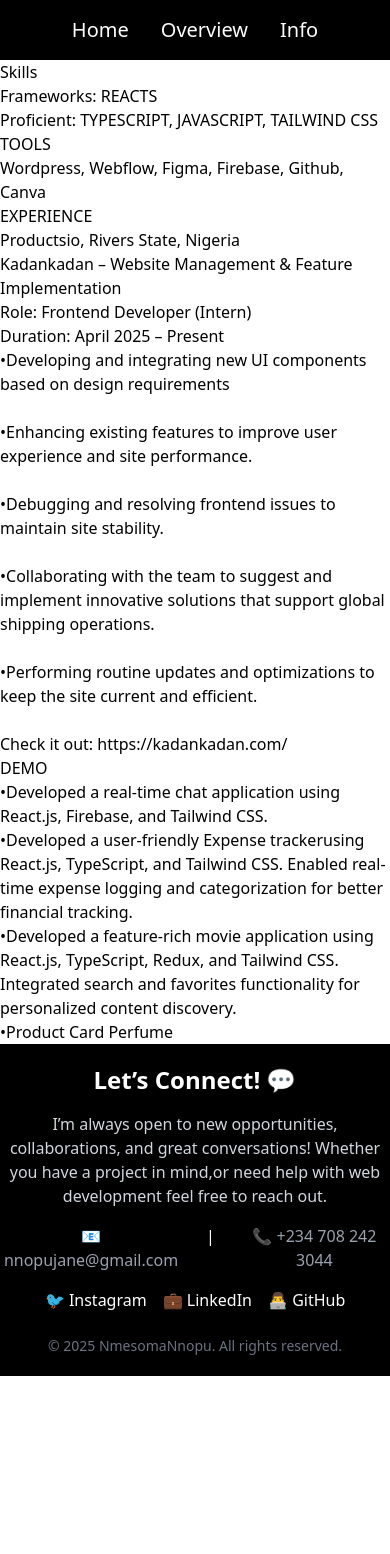
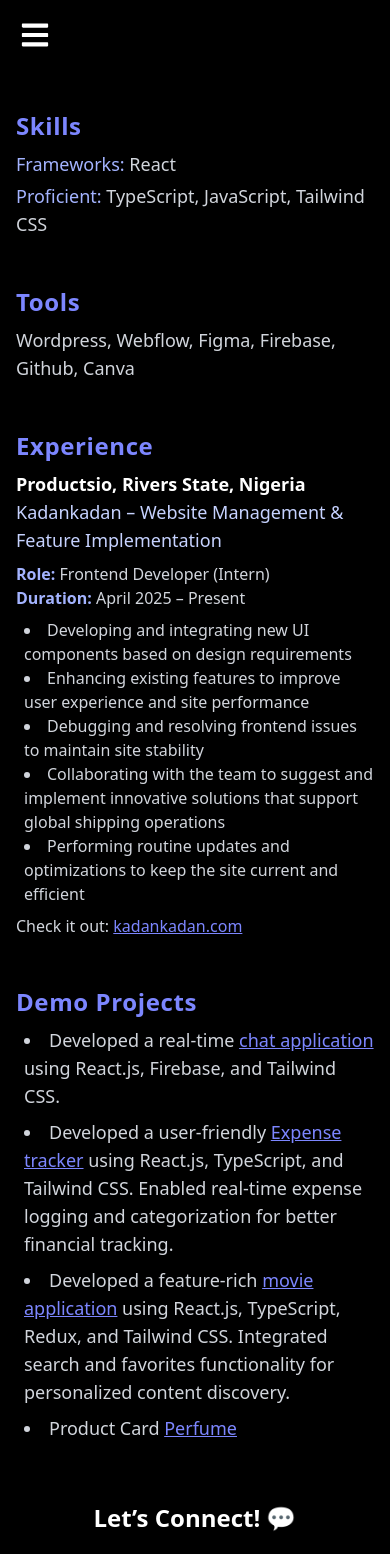
Before and after one commit to nmesomajane/my-portfolio, a React (Vite) app: page /info in a window 390 px wide. Shown: the top 1554 px of the page. Before the commit the page ends 1376 px from the top, so only its background shows below. Built offline with nearby package versions, Linux system fonts and the light colour scheme.

Commit message:
updated my work

```diff
--- a/src/components/Header.tsx
+++ b/src/components/Header.tsx
@@ -1,50 +1,83 @@
-import React from 'react'
-import { Link, NavLink, useNavigate } from 'react-router-dom';
-import {FaTv, FaFilm, FaUser, FaSearch } from 'react-icons/fa';
-
+import React, { useState } from "react";
+import { Link, NavLink, useNavigate } from "react-router-dom";
+import { FaBars, FaTimes } from "react-icons/fa";
 
 const navigation = [
-  {
-    label: 'Home',
-    href: '/home',
+  { label: "Home", href: "/home" },
+  { label: "Overview", href: "/overview" },
+  { label: "Info", href: "/info" },
+];
 
-  },
-  {
-    label: 'Overview',
-    href: '/overview',
-
-  },
-  {
-    label: 'Info',
-    href: '/info',
-
-  },
-];
 const Header = () => {
-const navigate = useNavigate();
-
+  const [menuOpen, setMenuOpen] = useState(false);
 
   return (
-    <div className='bg-black w-full'>
-      {/* navbar */}
-      <div className=' sm:flex sm:p-3 sm:text-lg text-white w-full'>
-        <nav className="  w-full flex justify-center gap-4 bg-black p-4 text-4xl">
+    <div className="bg-black w-full">
+      <div className="flex justify-between items-center p-1 text-lg text-white w-full">
+        <nav className="w-full flex justify-between items-center bg-black p-4 text-4xl">
+          {/* Desktop Nav */}
+          <div className="hidden md:flex">
             {navigation.map((nav, index) => (
               <NavLink
                 key={index}
                 to={nav.href}
-              className="text-white text-xl hover:text-gray transition-colors px-2"
+                className={({ isActive }) =>
+                  `text-white text-xl px-2 transition-colors
+                  hover:underline underline-offset-8
+                  ${isActive ? "underline underline-offset-8 text-indigo-400 font-bold" : ""}`
+                }
               >
                 {nav.label}
               </NavLink>
+            ))}
+          </div>
+          {/* Download CV Button (always visible on desktop, below on mobile) */}
+          <a
+            href="/resume.pdf"
+            download
+            className="hidden md:inline-block ml-4 bg-indigo-500 text-white text-base px-4 py-2 shadow hover:bg-indigo-200 hover:text-black transition-colors text-center rounded"
+          >
+            Download CV
+          </a>
+          {/* Hamburger Icon */}
+          <button
+            className="md:hidden text-white text-3xl focus:outline-none"
+            onClick={() => setMenuOpen(!menuOpen)}
+            aria-label="Toggle menu"
+          >
+            {menuOpen ? <FaTimes /> : <FaBars />}
+          </button>
+        </nav>
+        {/* Mobile Menu */}
+        {menuOpen && (
+          <div className="absolute top-16 left-0 w-full bg-black z-50 flex flex-col items-center py-6 space-y-4 md:hidden shadow-lg">
+            {navigation.map((nav, index) => (
+              <NavLink
+                key={index}
+                to={nav.href}
+                className={({ isActive }) =>
+                  `text-white text-xl px-2 transition-colors
+                  hover:underline underline-offset-8
+                  ${isActive ? "underline underline-offset-8 text-indigo-400 font-bold" : ""}`
+                }
+                onClick={() => setMenuOpen(false)}
+              >
+                {nav.label}
+              </NavLink>
+            ))}
+            <a
+              href="/resume.pdf"
+              download
+              className="bg-indigo-500 text-white text-base px-4 py-2 shadow hover:bg-indigo-200 hover:text-black transition-colors text-center rounded"
+              onClick={() => setMenuOpen(false)}
+            >
+              Download CV
+            </a>
+          </div>
+        )}
+      </div>
+    </div>
+  );
+};
 
-          ))}
-        </nav>
-
-        </div>
-
-    </div>
-  )
-}
-
-export default Header
+export default Header;
--- a/src/pages/Info.tsx
+++ b/src/pages/Info.tsx
@@ -1,54 +1,124 @@
 import React from "react";
+import { motion } from "framer-motion";
+
+
 
 const Info = () => {
   return (
-    <div>
-      <div>
-        <h1>Skills</h1>
-        <p>Frameworks: REACTS</p>
-        <p>Proficient: TYPESCRIPT, JAVASCRIPT, TAILWIND CSS</p>
-      </div>
-      <div>
-        {" "}
-        <h1>TOOLS</h1>
-        <p>Wordpress, Webflow, Figma, Firebase, Github, Canva</p>
-      </div>
-      <div>
-        <h1>EXPERIENCE</h1>
-        <p>Productsio, Rivers State, Nigeria</p>
-        <p>Kadankadan – Website Management & Feature Implementation</p>
-        <p>
-          Role: Frontend Developer (Intern) <br />
-          Duration: April 2025 – Present <br />
-          &bull;Developing and integrating new UI components based on design
-          requirements <br /> <br />
-          &bull;Enhancing existing features to improve user experience and site
-          performance. <br /> <br />
-          &bull;Debugging and resolving frontend issues to maintain site
-          stability. <br />
-          <br />
-          &bull;Collaborating with the team to suggest and implement innovative
-          solutions that support global shipping operations. <br />
-          <br />
-          &bull;Performing routine updates and optimizations to keep the site
-          current and efficient. <br /><br />
-          Check it out: <a href="">https://kadankadan.com/</a>
-        </p>
-      </div>
-      <div>
-        <h1>
-          DEMO
-        </h1>
-        <p>
-          &bull;Developed a real-time <a href="https://github.com/nmesomajane/Quick-chat.git">chat application</a> using React.js, Firebase, and Tailwind CSS. <br />
-          &bull;Developed a user-friendly <a href="https://github.com/nmesomajane/expense-tracker.git">Expense tracker</a>using React.js, TypeScript, and Tailwind CSS.
-Enabled real-time expense logging and categorization for better financial tracking. <br />
- &bull;Developed a feature-rich <a href="https://github.com/nmesomajane/expense-tracker.git">movie application</a>  using React.js, TypeScript, Redux, and Tailwind CSS.
-Integrated search and favorites  functionality for personalized content discovery. <br />
-&bull;Product Card <a href="https://tefem-hazel.vercel.app/">Perfume</a>
+    <div className="min-h-screen bg-black text-gray-200 md:px-10 px-4 py-10 font-sans">
+      <motion.div
+          className="w-full space-y-12"
+          initial={{ x: -100, opacity: 0 }}
+          animate={{ x: 0, opacity: 1 }}
+          transition={{ duration: 1, ease: "easeOut" }}
+        >
 
-        </p>
-      </div>
+        {/* Skills */}
+        <div>
+          <h2 className="text-2xl md:text-3xl font-bold text-indigo-400 mb-2 tracking-wide md:p-4px">Skills</h2>
+          <p className="text-lg md:text-xl font-medium text-gray-300 mb-1">
+            <span className="text-indigo-300">Frameworks:</span> React
+          </p>
+          <p className="text-lg md:text-xl font-medium text-gray-300">
+            <span className="text-indigo-300">Proficient:</span> TypeScript, JavaScript, Tailwind CSS
+          </p>
+        </div>
+
+        {/* Tools */}
+        <div>
+          <h2 className="text-2xl md:text-3xl font-bold text-indigo-400 mb-2 tracking-wide">Tools</h2>
+          <p className="text-lg md:text-xl font-medium text-gray-300">
+            Wordpress, Webflow, Figma, Firebase, Github, Canva
+          </p>
+        </div>
+
+        {/* Experience */}
+        <div>
+          <h2 className="text-2xl md:text-3xl font-bold text-indigo-400 mb-2 tracking-wide">Experience</h2>
+          <p className="text-lg font-semibold text-white">Productsio, Rivers State, Nigeria</p>
+          <p className="text-lg font-medium text-indigo-200 mb-2">Kadankadan – Website Management & Feature Implementation</p>
+          <div className="text-gray-300 text-base md:text-lg space-y-2">
+            <p>
+              <span className="font-semibold text-indigo-300">Role:</span> Frontend Developer (Intern)
+              <br />
+              <span className="font-semibold text-indigo-300">Duration:</span> April 2025 – Present
+            </p>
+            <ul className="list-disc list-inside ml-2">
+              <li>Developing and integrating new UI components based on design requirements</li>
+              <li>Enhancing existing features to improve user experience and site performance</li>
+              <li>Debugging and resolving frontend issues to maintain site stability</li>
+              <li>Collaborating with the team to suggest and implement innovative solutions that support global shipping operations</li>
+              <li>Performing routine updates and optimizations to keep the site current and efficient</li>
+            </ul>
+            <p>
+              Check it out:{" "}
+              <a
+                href="https://kadankadan.com/"
+                className="text-indigo-400 underline hover:text-indigo-200"
+                target="_blank"
+                rel="noopener noreferrer"
+              >
+                kadankadan.com
+              </a>
+            </p>
+          </div>
+        </div>
+
+        {/* Demo Projects */}
+        <div>
+          <h2 className="text-2xl md:text-3xl font-bold text-indigo-400 mb-2 tracking-wide">Demo Projects</h2>
+          <ul className="list-disc list-inside text-lg md:text-xl text-gray-300 space-y-2 ml-2">
+            <li>
+              Developed a real-time{" "}
+              <a
+                href="https://github.com/nmesomajane/Quick-chat.git"
+                className="text-indigo-400 underline hover:text-indigo-200"
+                target="_blank"
+                rel="noopener noreferrer"
+              >
+                chat application
+              </a>{" "}
+              using React.js, Firebase, and Tailwind CSS.
+            </li>
+            <li>
+              Developed a user-friendly{" "}
+              <a
+                href="https://github.com/nmesomajane/expense-tracker.git"
+                className="text-indigo-400 underline hover:text-indigo-200"
+                target="_blank"
+                rel="noopener noreferrer"
+              >
+                Expense tracker
+              </a>{" "}
+              using React.js, TypeScript, and Tailwind CSS. Enabled real-time expense logging and categorization for better financial tracking.
+            </li>
+            <li>
+              Developed a feature-rich{" "}
+              <a
+                href="https://github.com/nmesomajane/expense-tracker.git"
+                className="text-indigo-400 underline hover:text-indigo-200"
+                target="_blank"
+                rel="noopener noreferrer"
+              >
+                movie application
+              </a>{" "}
+              using React.js, TypeScript, Redux, and Tailwind CSS. Integrated search and favorites functionality for personalized content discovery.
+            </li>
+            <li>
+              Product Card{" "}
+              <a
+                href="https://tefem-hazel.vercel.app/"
+                className="text-indigo-400 underline hover:text-indigo-200"
+                target="_blank"
+                rel="noopener noreferrer"
+              >
+                Perfume
+              </a>
+            </li>
+          </ul>
+        </div>
+
+      </motion.div>
     </div>
   );
 };
```
Also changed, not shown: src/pages/Overview.tsx (+90 -21 lines). Lines whose indentation alone changed are shown as unchanged.
